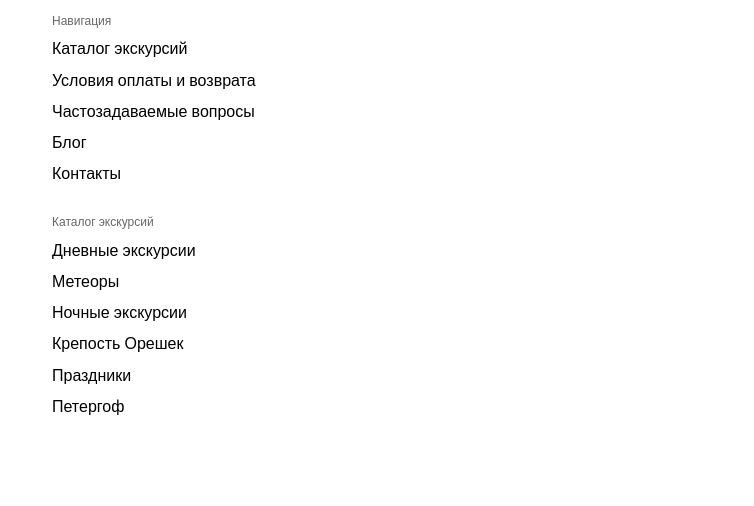
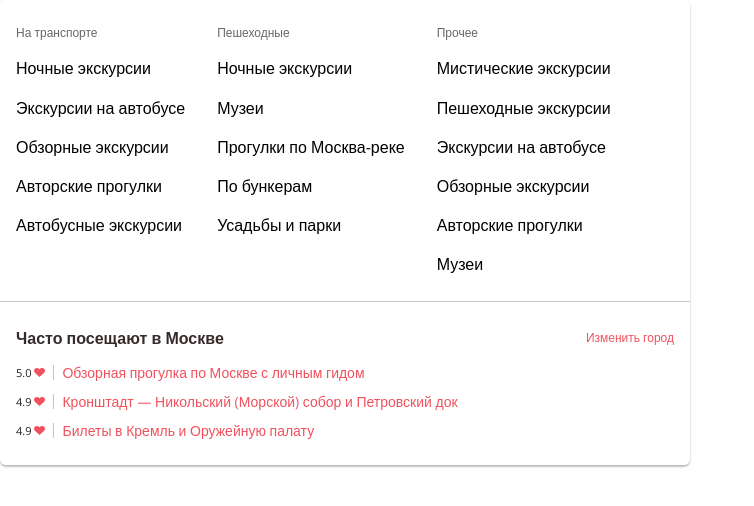
Before and after one commit to eleskin/uneed-guide-react-frontend, a Next.js app: page / in a window 1280 px wide. Shown: the top 506 px of the page, without its empty margins (0-754 px from the left). Built offline with nearby package versions, Linux system fonts and the light colour scheme.

Commit message:
feature: Added adaptive for large screens

```diff
--- a/components/Navigation/Navigation.js
+++ b/components/Navigation/Navigation.js
@@ -1,9 +1,12 @@
 import Link from 'next/link';
+import Image from 'next/image';
 import styles from './Navigation.module.scss';
 
 const Navigation = () => {
 	return (
 		<nav className={styles.Navigation}>
+			<div className={styles.Navigation__mobile}>
+				<div className={styles.Navigation__row}>
 					<h6>Навигация</h6>
 					<ul>
 						<li>
@@ -22,6 +25,8 @@ const Navigation = () => {
 							<Link href="#"><a>Контакты</a></Link>
 						</li>
 					</ul>
+				</div>
+				<div className={styles.Navigation__row}>
 					<h6>Каталог экскурсий</h6>
 					<ul>
 						<li>
@@ -43,6 +48,107 @@ const Navigation = () => {
 							<Link href="#"><a>Петергоф</a></Link>
 						</li>
 					</ul>
+				</div>
+			</div>
+			<div className={styles.Navigation__desktop}>
+				<div className={styles.Navigation__top}>
+					<div className={styles.Navigation__column}>
+						<h6>На транспорте</h6>
+						<ul>
+							<li>
+								<Link href="#"><a>Ночные экскурсии</a></Link>
+							</li>
+							<li>
+								<Link href="#"><a>Экскурсии на автобусе</a></Link>
+							</li>
+							<li>
+								<Link href="#"><a>Обзорные экскурсии</a></Link>
+							</li>
+							<li>
+								<Link href="#"><a>Авторские прогулки</a></Link>
+							</li>
+							<li>
+								<Link href="#"><a>Автобусные экскурсии</a></Link>
+							</li>
+						</ul>
+					</div>
+					<div className={styles.Navigation__column}>
+						<h6>Пешеходные</h6>
+						<ul>
+							<li>
+								<Link href="#"><a>Ночные экскурсии</a></Link>
+							</li>
+							<li>
+								<Link href="#"><a>Музеи</a></Link>
+							</li>
+							<li>
+								<Link href="#"><a>Прогулки по Москва-реке</a></Link>
+							</li>
+							<li>
+								<Link href="#"><a>По бункерам</a></Link>
+							</li>
+							<li>
+								<Link href="#"><a>Усадьбы и парки</a></Link>
+							</li>
+						</ul>
+					</div>
+					<div className={styles.Navigation__column}>
+						<h6>Прочее</h6>
+						<ul>
+							<li>
+								<Link href="#"><a>Мистические экскурсии</a></Link>
+							</li>
+							<li>
+								<Link href="#"><a>Пешеходные экскурсии</a></Link>
+							</li>
+							<li>
+								<Link href="#"><a>Экскурсии на автобусе</a></Link>
+							</li>
+							<li>
+								<Link href="#"><a>Обзорные экскурсии</a></Link>
+							</li>
+							<li>
+								<Link href="#"><a>Авторские прогулки</a></Link>
+							</li>
+							<li>
+								<Link href="#"><a>Музеи</a></Link>
+							</li>
+						</ul>
+					</div>
+				</div>
+				<div className={styles.Navigation__bottom}>
+					<div className={styles.Navigation__title}>
+						<h4>Часто посещают в Москве</h4>
+						<Link href="#"><a>Изменить город</a></Link>
+					</div>
+					<ul className={styles.Navigation__places}>
+						<li>
+							<Link href="#">
+								<a>
+									<i>5.0 <Image src="/assets/images/navigation/navigation-heart.svg" width={11} height={9} alt=""/></i>
+									<span>Обзорная прогулка по Москве с личным гидом</span>
+								</a>
+							</Link>
+						</li>
+						<li>
+							<Link href="#">
+								<a>
+									<i>4.9 <Image src="/assets/images/navigation/navigation-heart.svg" width={11} height={9} alt=""/></i>
+									<span>Кронштадт — Никольский (Морской) собор и Петровский док</span>
+								</a>
+							</Link>
+						</li>
+						<li>
+							<Link href="#">
+								<a>
+									<i>4.9 <Image src="/assets/images/navigation/navigation-heart.svg" width={11} height={9} alt=""/></i>
+									<span>Билеты в Кремль и Оружейную палату</span>
+								</a>
+							</Link>
+						</li>
+					</ul>
+				</div>
+			</div>
 		</nav>
 	);
 };
--- a/components/Navigation/Navigation.module.scss
+++ b/components/Navigation/Navigation.module.scss
@@ -1,10 +1,8 @@
 @import '/styles/functions';
 
 .Navigation {
-	padding: 0 rem(52px) rem(4px) rem(52px);
-
 	h6 {
-		margin: rem(12px) 0 rem(8px) 0;
+		margin: 0 0 rem(8px) 0;
 		padding: 0;
 		font-weight: 400;
 		font-size: rem(12px);
@@ -13,8 +11,8 @@
 	}
 
 	ul {
-		margin: 0 0 rem(28px) 0;
 		padding: 0;
+		margin: 0;
 		list-style: none;
 
 		li {
@@ -33,29 +31,138 @@
 		}
 	}
 
+	.Navigation__mobile {
+		padding: 0 rem(52px) rem(4px) rem(52px);
+		display: block;
+
+		.Navigation__row {
+			padding-top: rem(12px);
+			padding-bottom: rem(14px);
+		}
+
 		ul:last-child {
 			margin-bottom: 0;
 		}
 	}
 
+	.Navigation__desktop {
+		display: none;
+		max-width: 690px;
+		background-color: rgba(#ffffff, 0.97);
+		box-shadow: 0 0 2px rgba(0, 0, 0, 0.12), 0 2px 2px rgba(0, 0, 0, 0.24);
+		border-radius: 6px;
+
+		.Navigation__top {
+			display: flex;
+			grid-column-gap: rem(32px);
+			padding: rem(24px) rem(16px);
+			border-bottom: 1px solid #c4c4c4;
+
+			.Navigation__column {
+				h6 {
+					margin-bottom: rem(16px);
+				}
+
+				ul {
+					li {
+						margin-bottom: rem(16px);
+					}
+
+					li:last-child {
+						margin-bottom: 0;
+					}
+				}
+			}
+		}
+
+		.Navigation__bottom {
+			padding: rem(24px) rem(16px);
+
+			.Navigation__title {
+				display: flex;
+				flex-direction: row;
+				justify-content: space-between;
+				align-items: center;
+
+				h4 {
+					font-weight: 600;
+					font-size: rem(16px);
+					line-height: rem(24px);
+					color: #362a2b;
+					margin: 0;
+					padding: 0;
+				}
+
+				a {
+					font-size: rem(12px);
+					line-height: rem(18px);
+					color: #f0515d;
+					text-decoration: none;
+				}
+			}
+
+
+		}
+
+		.Navigation__places {
+			list-style: none;
+			padding: 0;
+			margin: rem(12px) 0 0 0;
+
+			li {
+				a {
+					display: flex;
+					flex-direction: row;
+					justify-content: flex-start;
+					align-items: center;
+					grid-column-gap: 8px;
+
+					i {
+						font-style: normal;
+						display: flex;
+						flex-direction: row;
+						justify-content: flex-start;
+						align-items: center;
+						grid-column-gap: 3px;
+						padding-right: 8px;
+						border-right: 1px solid #c4c4c4;
+						font-size: rem(11px);
+						line-height: rem(15px);
+						color: #212121;
+					}
+
+					span {
+						font-size: rem(14px);
+						line-height: rem(21px);
+						color: #f0515d;
+					}
+				}
+			}
+		}
+	}
+}
+
 @media (max-width: 375px) {
 	.Navigation {
+		.Navigation__mobile {
 			padding: 0 rem(32px) rem(4px) rem(32px);
 
-		ul {
-			margin: 0 0 rem(24px) 0;
-
+			.Navigation__row {
+				padding-bottom: rem(24px);
+			}
 		}
 	}
 }
 
 @media (max-width: 320px) {
 	.Navigation {
+		.Navigation__mobile {
 			padding: 0 rem(20px) rem(4px) rem(20px);
 
+			.Navigation__row {
+				padding-bottom: rem(20px);
+
 				ul {
-			margin: 0 0 rem(20px) 0;
-
 					li {
 						a {
 							font-size: rem(14px);
@@ -64,3 +171,17 @@
 				}
 			}
 		}
+	}
+}
+
+@media (min-width: 768px) {
+	.Navigation {
+		.Navigation__mobile {
+			display: none;
+		}
+
+		.Navigation__desktop {
+			display: block;
+		}
+	}
+}
```
Also changed, not shown: public/assets/images/navigation/navigation-heart.svg (added). Lines whose indentation alone changed are shown as unchanged.
